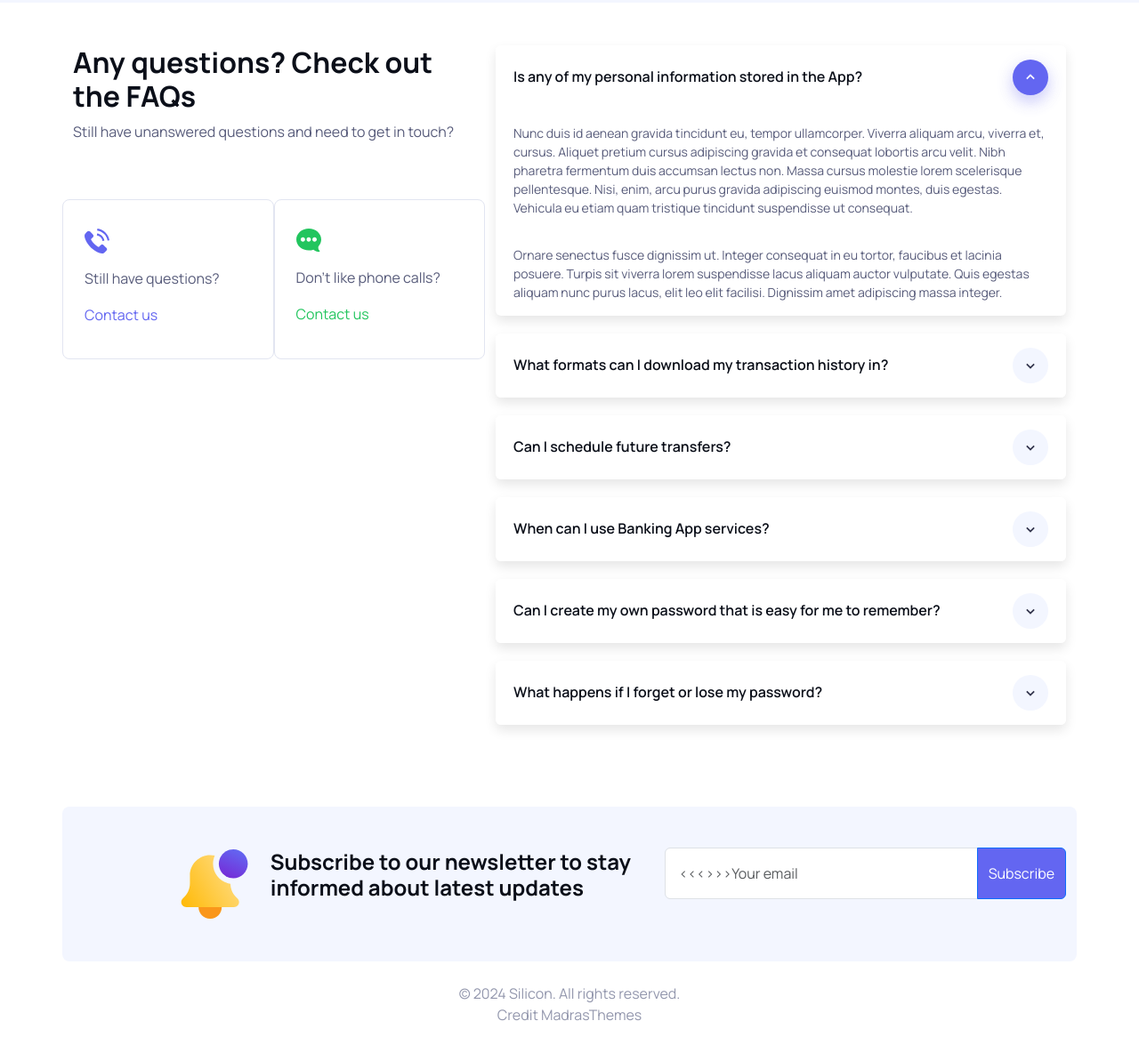
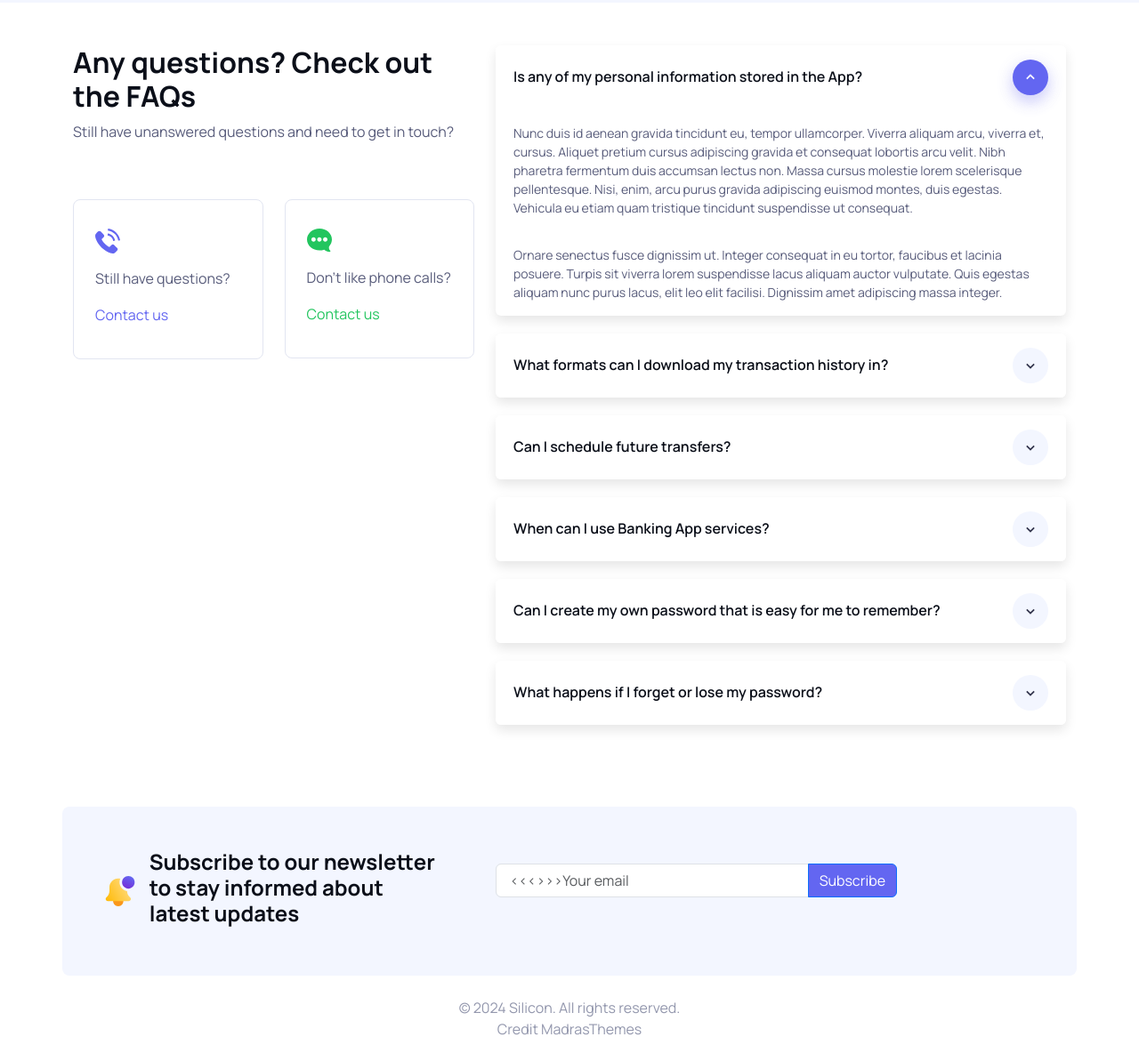
Before and after one commit to Monakhrsn/Silicon-Design, a website: page index.html in a window 1280 px wide. Shown: the part 3760-4953 px from the top of the page at 89% size. Drawn offline with Linux system fonts and the light colour scheme.

Commit message:
Working on subscription, refactor, fix contact us boxes problem

```diff
--- a/index.html
+++ b/index.html
@@ -351,7 +351,8 @@
               </div>
             </div>
             <div class=" row d-none d-xl-flex justify-content-md-between ">
-              <div class="col-6 contact-us-wrapper">
+              <div class="col-6">
+                <div class="contact-us-wrapper">
                   <img class="img-fluid" src="/images/icons/phone.svg" alt="Phone ringing icon">
                   <p>Still have questions?</p>
                   <button class="btn-border-none left">
@@ -359,13 +360,16 @@
                     <img class="img-fluid" src="/images/arrow.svg" alt="">
                   </button>
                 </div>
-              <div class="col-6 contact-us-wrapper">
+              </div>
+              <div class="col-6">
+                <div class="contact-us-wrapper">
                   <img class="img-fluid" src="/images/icons/message.svg" alt="A pop up message">
                   <p>Don't like phone calls?</p>
                   <button class="btn-border-none right">
                     Contact us
                     <img class="img-fluid" src="/images/arrow.svg" alt="">
                   </button>
+                </div>
               </div>
             </div>
           </div>
@@ -512,25 +516,27 @@
         <div class="row">
           <div class="col subscription">
             <div class="row align-items-md-center">
-              <div class="col-md-6 col-xl-7">
+              <div class="col-md-6 col-xl-5">
                 <div id="newsletter" class="row text-center py-5">
-                  <div class="col-4 text-end">
+                  <div class="col d-flex justify-content-center align-items-center px-5">
+                    <div class="me-3 me-md-3">
                       <img class="img-fluid" src="/images/icons/notification.svg" alt="Bell notification">
                     </div>
-                  <h4 class="col-8 text-start d-xl-none">
+                    <h4 class="text-start d-xl-none">
                       Subscribe to our newslwtter
                     </h4>
-                  <h4 class="col-8 text-start d-none d-xl-flex">
+                    <h4 class="text-start d-none d-xl-flex">
                       Subscribe to our newsletter to stay
                       informed about latest updates
                     </h4>
                   </div>
                 </div>
-              <div class="col-md-5">
+              </div>
+              <div class="col-md-6 col-xl-5">
                 <div class="row">
                   <div class="col">
                     <div class="input-group mb-4">
-                      <input type="email" class="form-control py-3" placeholder=" <<<>>>Your email" aria-label="Recipient's username" aria-describedby="button-addon2">
+                      <input type="email" class="form-control" placeholder=" <<<>>>Your email" aria-label="Recipient's username" aria-describedby="button-addon2">
                       <button class="btn btn-primary" type="button" id="button-addon2">Subscribe</button>
                     </div>
                   </div>
--- a/style.scss
+++ b/style.scss
@@ -18,10 +18,6 @@ $desktop-size: 1200px;
 
 body {
   font-family: 'manrope', sans-serif;
-  // font-optical-sizing: auto;
-  // font-weight: 400;
-  // font-style: normal;
-  // font-size: 16px;
 
   h4, h2, h3, h1 {
     font-weight: bolder;
```
Also changed, not shown: 1 other file. Lines whose indentation alone changed are shown as unchanged.
